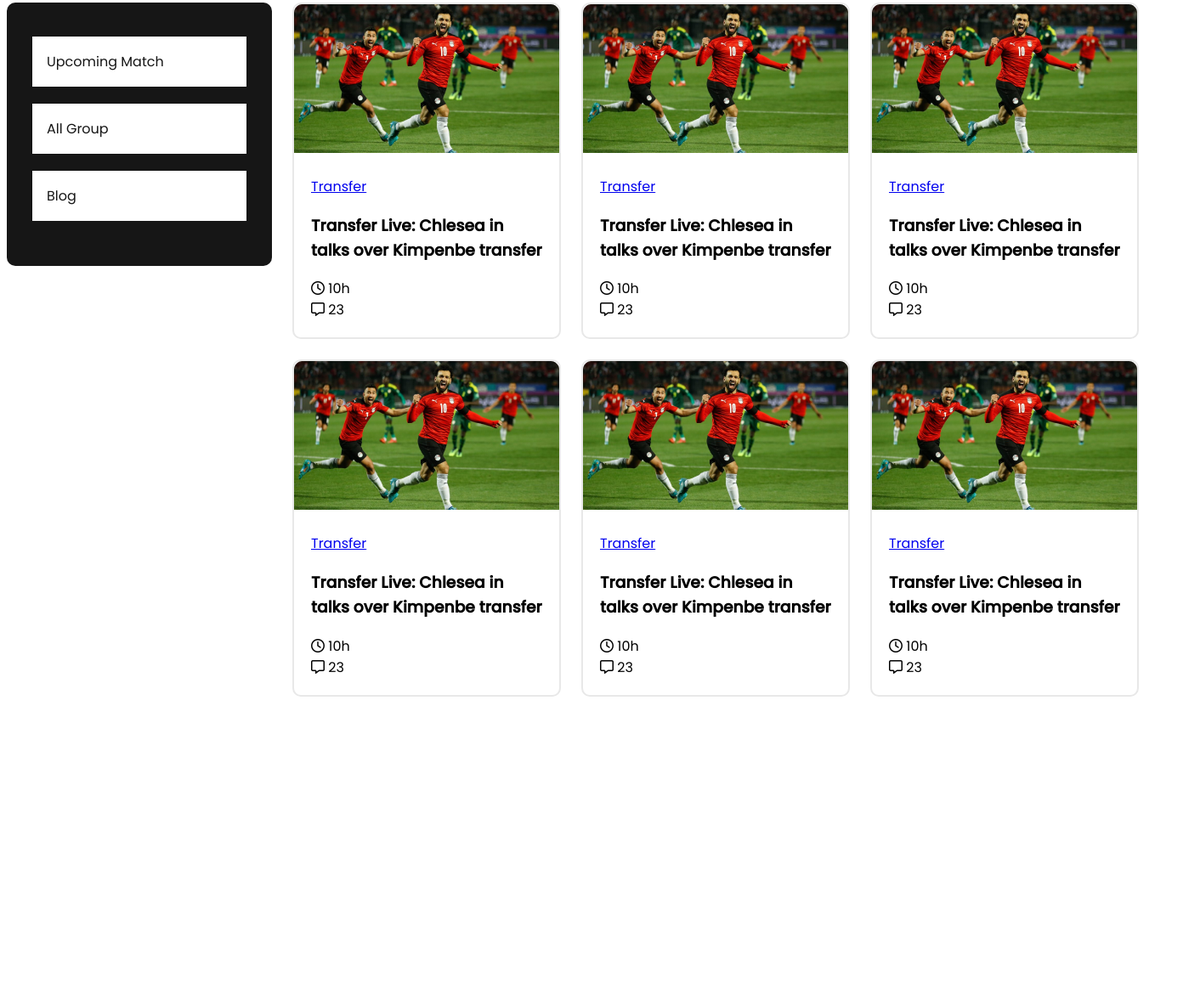
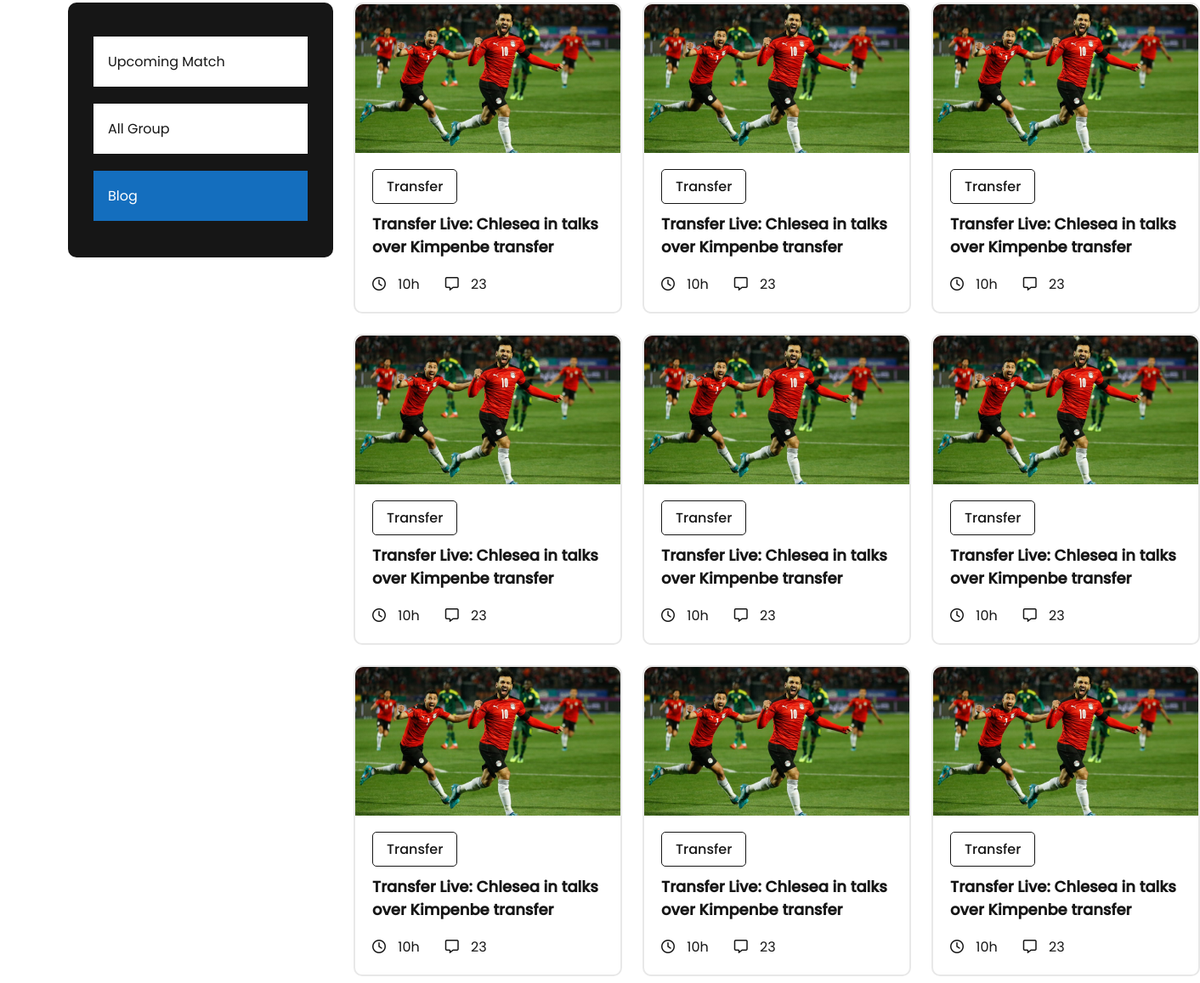
Before and after one commit to abdulkayum97/world-cup, a plain HTML site: page index.html in a window 1280 px wide. Shown: the part 823-1980 px from the top of the page at 85% size, 1412 px wide, since content can reach past the window. Before the commit the page ends 1651 px from the top, so only its background shows below. Drawn offline with Linux system fonts and the light colour scheme.

Commit message:
blog completed

```diff
--- a/css/style.css
+++ b/css/style.css
@@ -10,8 +10,13 @@ body {
 Header Style
 -------------- */
 
+.container {
+    width: 1120px;
+    margin: auto
+}
+
 .header-container {
-    width: 1120px;
+    width: 100%;
     display: grid;
     margin: auto;
     background-color: #161616;
@@ -23,6 +28,7 @@ Header Style
     grid-column-gap: 24px;
     height: 646px;
     position: relative;
+    ;
 }
 
 .header-content {
@@ -69,7 +75,7 @@ Header Style
 
 /* Blog Style */
 .blog-container {
-    width: 1320px;
+    width: 100%;
     margin: auto;
     display: grid;
     grid-template-columns: 312px 1fr;
@@ -81,7 +87,7 @@ Header Style
     background-color: #161616;
     border-radius: 10px;
     padding: 30px;
-    height: 250px;
+    height: 240px;
 }
 
 .blog-menu ul {
@@ -100,6 +106,17 @@ Header Style
     padding: 17px;
     text-decoration: none;
     display: block;
+    transition: .4s all ease-in-out;
+}
+
+.blog-menu ul li a:hover {
+    background-color: #146ebe;
+    color: #fff;
+}
+
+.blog-menu .active {
+    background-color: #146ebe;
+    color: #fff;
 }
 
 .blog-item {
@@ -118,4 +135,34 @@ Header Style
     padding: 20px;
 }
 
-.blog-item article .blog-content a {}
+.blog-item article .blog-content a {
+    border: 1px solid #161616;
+    border-radius: 5px;
+    color: #161616;
+    padding: 8px 16px;
+    text-decoration: none;
+    font-weight: 500;
+}
+
+
+.blog-item article .blog-content h3 {
+    font-size: 18px;
+    color: #161616;
+    line-height: 27px;
+}
+
+.blog-content .blog-info {
+    display: flex;
+    justify-content: start;
+    color: #161616;
+}
+
+
+.blog-content .blog-info .time {
+    margin-right: 30px;
+}
+
+.blog-content .blog-info .time i,
+.blog-content .blog-info .comment i {
+    margin-right: 10px;
+}
--- a/index.html
+++ b/index.html
@@ -15,8 +15,8 @@
 </head>
 
 <body>
-    <header>
-        <div class="container">
+    <header class="container">
+        <div>
             <div class="header-container">
                 <div class="header-content">
                     <h1>The Greatest show on the earth</h1>
@@ -32,8 +32,8 @@
             </div>
         </div>
     </header>
-    <main>
-        <div class="container">
+    <main class="container">
+        <div>
             <div class="blog-container">
                 <div class="blog-menu">
                     <ul>
@@ -157,6 +157,60 @@
                             </div>
                         </div>
                     </article>
+                    <article>
+                        <img src="images/Blog Image.png" alt="Images">
+                        <div class="blog-content">
+                            <a href="#">Transfer</a>
+                            <h3>Transfer Live: Chlesea in talks over Kimpenbe transfer</h3>
+                            <div class="blog-info">
+                                <div class="time">
+                                    <i class="far fa-clock"></i>
+                                    10h
+                                </div>
+                                <div class="comment">
+                                    <i class="far fa-comment-alt"></i>
+                                    23
+                                </div>
+
+                            </div>
+                        </div>
+                    </article>
+                    <article>
+                        <img src="images/Blog Image.png" alt="Images">
+                        <div class="blog-content">
+                            <a href="#">Transfer</a>
+                            <h3>Transfer Live: Chlesea in talks over Kimpenbe transfer</h3>
+                            <div class="blog-info">
+                                <div class="time">
+                                    <i class="far fa-clock"></i>
+                                    10h
+                                </div>
+                                <div class="comment">
+                                    <i class="far fa-comment-alt"></i>
+                                    23
+                                </div>
+
+                            </div>
+                        </div>
+                    </article>
+                    <article>
+                        <img src="images/Blog Image.png" alt="Images">
+                        <div class="blog-content">
+                            <a href="#">Transfer</a>
+                            <h3>Transfer Live: Chlesea in talks over Kimpenbe transfer</h3>
+                            <div class="blog-info">
+                                <div class="time">
+                                    <i class="far fa-clock"></i>
+                                    10h
+                                </div>
+                                <div class="comment">
+                                    <i class="far fa-comment-alt"></i>
+                                    23
+                                </div>
+
+                            </div>
+                        </div>
+                    </article>
                 </div>
             </div>
 
```
